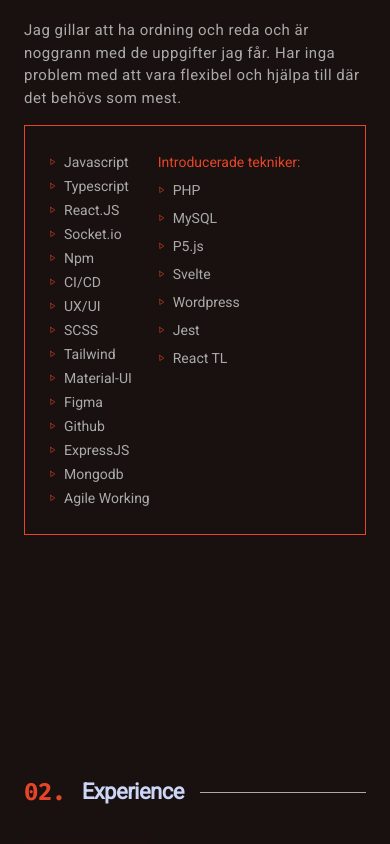
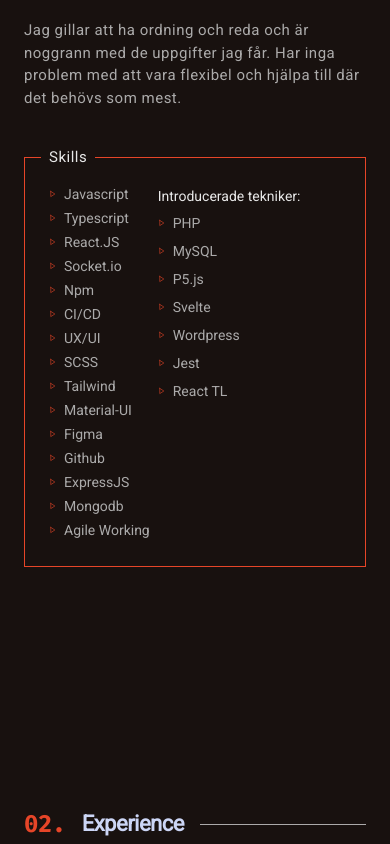
Before and after one commit to Sillen00/Portfolio_CV, a Next.js app: page / in a window 390 px wide. Shown: the part 1100-1944 px from the top of the page. Built offline with nearby package versions, Linux system fonts and the light colour scheme.

Commit message:
fix responsibility and color on about section.

```diff
--- a/app/containers/home-page/About.tsx
+++ b/app/containers/home-page/About.tsx
@@ -39,8 +39,8 @@ const About = () => {
           till där det behövs som mest.
         </p>
 
-        <div className='gray relative min-w-[50%] flex flex-wrap sm:gap-8 border p-6 border-secondary-color'>
-          <p className='absolute -top-3 bg-[var(--background-color)] px-2 left-4 hidden md:block'>Skills </p>
+        <div className='gray relative min-w-[50%] flex flex-wrap sm:gap-8 border p-6 border-secondary-color mt-8 md:mt-0'>
+          <p className={twMerge("text-text-color-Light absolute -top-3 bg-[var(--background-color)] px-2 left-4")}>Skills</p>
           <ul className='mr-2'>
             {skills.map(skill => (
               <li key={skill} className={twMerge(css.skillHover, "flex gap-2 flex-row-reverse items-center justify-end relative")}>
@@ -50,7 +50,7 @@ const About = () => {
             ))}
           </ul>
           <ul>
-            <li className={twMerge(css.linkHover, "underline text-secondary-color")}>Introducerade tekniker:</li>
+            <li className={twMerge(css.linkHover, "text-text-color-Light pt-1")}>Introducerade tekniker:</li>
             {introducedTechnologies.map(tech => (
               <li key={tech} className={twMerge(css.skillHover, "flex gap-2 flex-row-reverse items-center justify-end relative pt-1")}>
                 <span>{tech}</span>
--- a/app/containers/home-page/Contact.tsx
+++ b/app/containers/home-page/Contact.tsx
@@ -4,7 +4,7 @@ import Link from "next/link";
 const Contact = () => {
   return (
     <section className='max-w-screen-lg mx-auto pt-52 pb-60 px-6 md:px-28' id='contact'>
-      <p className={"fira text-center text-secondary-color"}>04. What´s Next?</p>
+      <p className={"fira text-center text-secondary-color"}>04. What&rsquo;s Next?</p>
       <h3 className='font-semibold text-center my-4'>Get In Touch</h3>
       <p className='text-center pb-8 max-w-[580px] mx-auto'>
         Jag söker nya möjligheter. Min inkorg alltid öppen, oavsett om du har en fråga eller bara vill säga hej så ska jag göra mitt bästa
--- a/app/containers/home-page/_Home.module.scss
+++ b/app/containers/home-page/_Home.module.scss
@@ -162,7 +162,6 @@
 
 
 .linkHover {
-  display: inline-block;
   position: relative;
   text-decoration: none;
 
```
